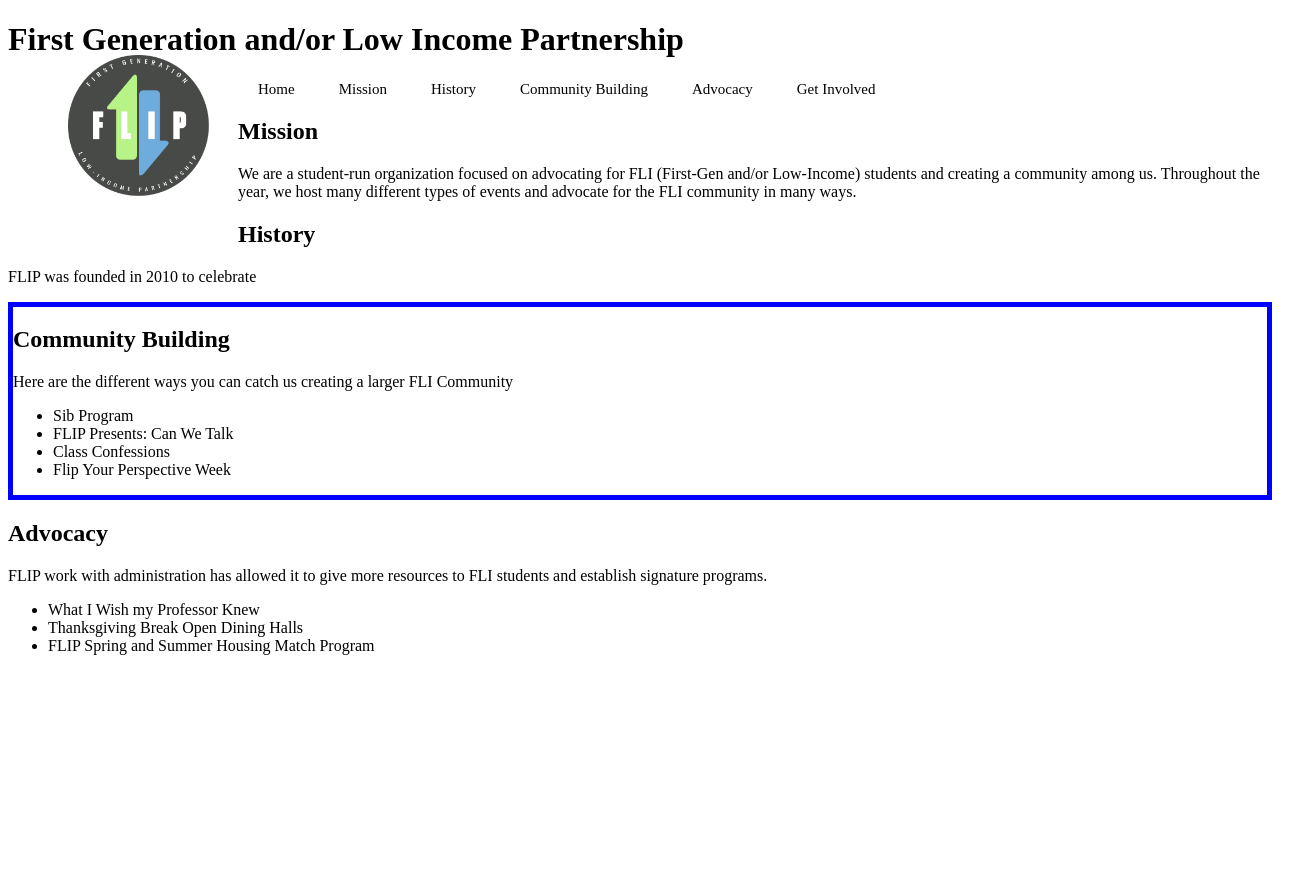
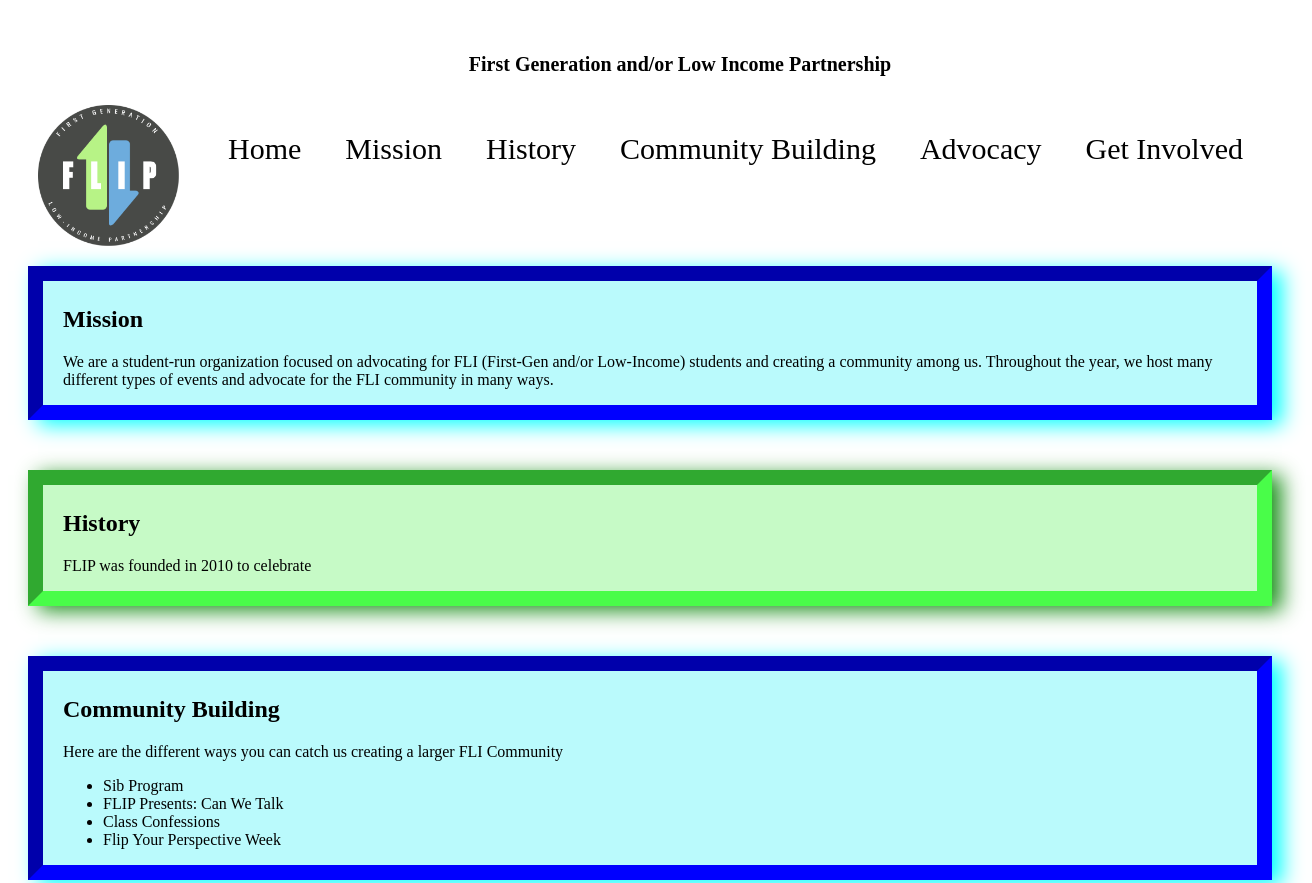
Before and after one commit to Nejat17/flip-website, a plain HTML site: page index.html in a window 1280 px wide. Shown: the top 883 px of the page, 1312 px wide, since content can reach past the window. Before the commit the page ends 800 px from the top, so only its background shows below. Drawn offline with Linux system fonts and the light colour scheme.

Commit message:
new updates

```diff
--- a/index.html
+++ b/index.html
@@ -17,7 +17,7 @@
       <li><a href="#">Advocacy</a></li>
       <li><a href="#">Get Involved</a></li>
     </ul>
-
+    <div class="firstblock">
       <h2>
         Mission
       </h2>
@@ -26,13 +26,16 @@
         students and creating a community among us. Throughout the year,
         we host many different types of events and advocate for the FLI community in many ways.
       </p>
+  </div>
+  <div class = "secondblock">
       <h2>
         History
       </h2>
       <p>
         FLIP was founded in 2010 to celebrate
       </p>
-    <div class="worktwice">
+    </div>
+    <div class="firstblock">
       <h2>
       Community Building
       </h2>
@@ -46,6 +49,7 @@
         <li>Flip Your Perspective Week</li>
       </ul>
     </div>
+    <div class="secondblock">
       <h2>
         Advocacy
       </h2>
@@ -58,6 +62,7 @@
         <li>Thanksgiving Break Open Dining Halls</li>
         <li>FLIP Spring and Summer Housing Match Program</li>
       </ul>
+  </div>
     <script src="script.js" defer></script>
   </body>
 </html>
--- a/styles.css
+++ b/styles.css
@@ -1,12 +1,18 @@
 
 h1 {
-  font-size: 2rem;
+  font-size: 20px;
   background-size: cover;
   background-position: center;
+  display: block;
+  text-align: center;
+  position: relative;
+  top: 40px; left: 40px;
+  padding-bottom: 80px;
 }
 .work
 {
   list-style: none;
+  padding-bottom: 50px;
 }
 .work li
 {
@@ -16,9 +22,9 @@ h1 {
 {
   color:black;
   text-decoration: none;
-  padding:5px 20px;
+  padding:10px 20px;
   font-family: "Times New Roman",Times,serif;
-  font-size: 15px;
+  font-size: 30px;
 }
 
 .logo img
@@ -27,11 +33,27 @@ h1 {
   height: 200px;
   float: left;
   margin-top: -55px;
-  margin-left:30px;
-  border-right: 600px;
 }
 
-.worktwice
+.firstblock
 {
-  border: 5px solid blue;
+  border: 15px inset blue;
+  background-color: rgb(186, 250, 252);
+  box-shadow: 10px 5px 20px cyan;
+  margin-top: 50px;
+  margin-left: 20px;
+  padding-left: 20px;
+  padding-top: 5px;
+  border-spacing: 5px 1rem;
 }
+
+.secondblock
+{
+  border: 15px inset rgb(73, 253, 73);
+  background-color: rgb(198, 250, 198);
+  box-shadow: 10px 5px 20px rgb(29, 145, 29);
+  margin-top: 50px;
+  margin-left: 20px;
+  padding-left: 20px;
+  padding-top: 5px;
+}
```
Lines whose indentation alone changed are shown as unchanged.
